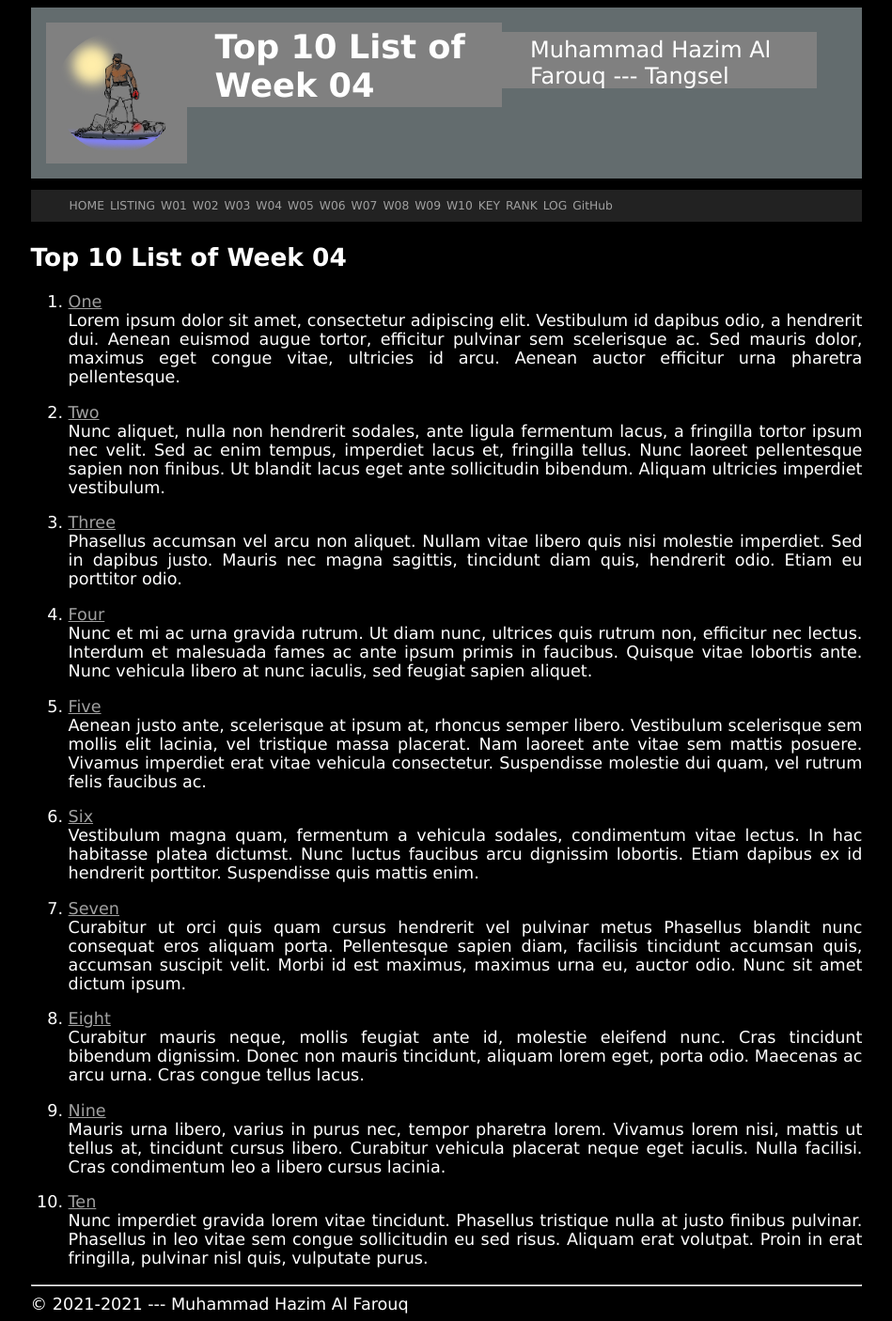
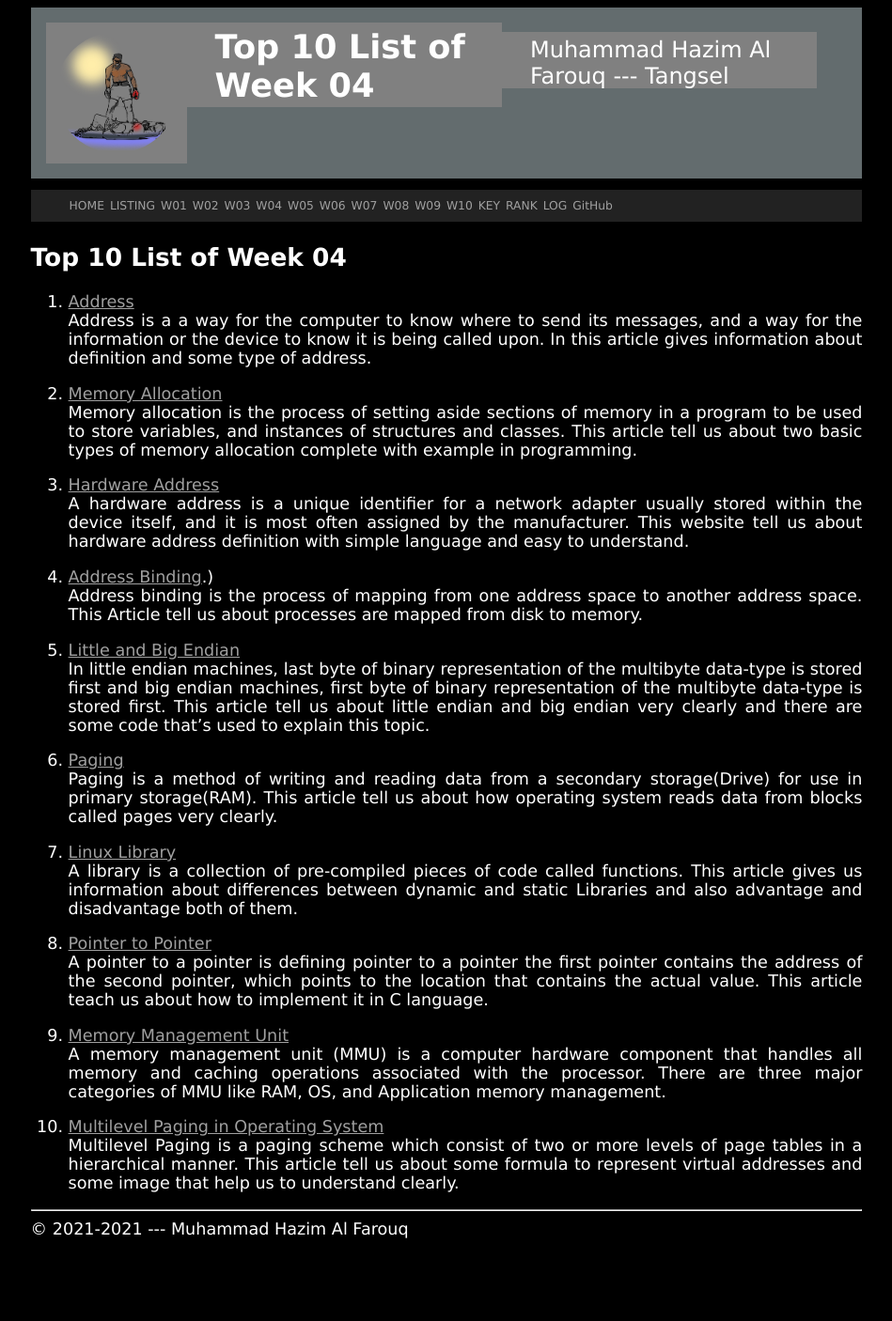
Before and after one commit to cobrayyxx/os211, a Jekyll site: the page built from w04.md, in a window 1280 px wide. Shown: the whole page at 94% size, without its empty margins (165-1114 px from the left). Built offline with Jekyll 4.4.1, drawn with Linux system fonts in a browser that asks for light colours; our own code applies the rules of GitHub Pages for plain Markdown files; after the commit the page ends 1326 px from its top, so only the background shows below that.

Commit message:
returning w04

```diff
--- a/w04.md
+++ b/w04.md
@@ -5,72 +5,42 @@ permalink: /W04/
 
 # Top 10 List of Week 04
 
-1. [One](https://en.wikipedia.org/wiki/1)<br>
-Lorem ipsum dolor sit amet, consectetur adipiscing elit.
-Vestibulum id dapibus odio, a hendrerit dui.
-Aenean euismod augue tortor, efficitur pulvinar sem scelerisque ac.
-Sed mauris dolor, maximus eget congue vitae, ultricies id arcu.
-Aenean auctor efficitur urna pharetra pellentesque.
+1. [Address](https://ecomputernotes.com/fundamental/terms/address)<br>
+Address is a a way for the computer to know where to send its messages, and a way for the information or the device to know it is being called upon.
+In this article gives information about definition and some type of address.
 
-2. [Two](https://en.wikipedia.org/wiki/2)<br>
-Nunc aliquet, nulla non hendrerit sodales, ante ligula fermentum lacus, a fringilla tortor ipsum nec velit.
-Sed ac enim tempus, imperdiet lacus et, fringilla tellus.
-Nunc laoreet pellentesque sapien non finibus.
-Ut blandit lacus eget ante sollicitudin bibendum.
-Aliquam ultricies imperdiet vestibulum.
+2. [Memory Allocation](http://www.cs.uah.edu/~rcoleman/Common/C_Reference/MemoryAlloc.html#:~:text=Memory%20allocation%20is%20the%20process,of%20a%20structure%20or%20class.)<br>
+Memory allocation is the process of setting aside sections of memory in a program to be used to store variables, and instances of structures and classes.
+This article tell us about two basic types of memory allocation complete with example in programming.
 
-3. [Three](https://en.wikipedia.org/wiki/3)<br>
-Phasellus accumsan vel arcu non aliquet.
-Nullam vitae libero quis nisi molestie imperdiet.
-Sed in dapibus justo.
-Mauris nec magna sagittis, tincidunt diam quis, hendrerit odio.
-Etiam eu porttitor odio.
+3. [Hardware Address](https://www.askit.ttu.edu/portal/app/portlets/results/viewsolution.jsp?guest=0&solutionid=150827063105803&hypermediatext=null#:~:text=A%20hardware%20address%20is%20a,often%20assigned%20by%20the%20manufacturer.&text=The%20hardware%20address%20is%20sometimes,access%20control%20(MAC)%20address.)<br>
+A hardware address is a unique identifier for a network adapter usually stored within the device itself, and it is most often assigned by the manufacturer.
+This website tell us about hardware address definition with simple language and easy to understand.
 
-4. [Four](https://en.wikipedia.org/wiki/4)<br>
-Nunc et mi ac urna gravida rutrum.
-Ut diam nunc, ultrices quis rutrum non, efficitur nec lectus.
-Interdum et malesuada fames ac ante ipsum primis in faucibus.
-Quisque vitae lobortis ante.
-Nunc vehicula libero at nunc iaculis, sed feugiat sapien aliquet.
+4. [Address Binding](https://www.geeksforgeeks.org/mapping-virtual-addresses-to-physical-addresses/#:~:text=Address%20binding%20is%20the%20process,that%20is%20loaded%20into%20memory).)<br>
+Address binding is the process of mapping from one address space to another address space.
+This Article tell us about processes are mapped from disk to memory.
 
-5. [Five](https://en.wikipedia.org/wiki/5)<br>
-Aenean justo ante, scelerisque at ipsum at, rhoncus semper libero.
-Vestibulum scelerisque sem mollis elit lacinia, vel tristique massa placerat.
-Nam laoreet ante vitae sem mattis posuere.
-Vivamus imperdiet erat vitae vehicula consectetur.
-Suspendisse molestie dui quam, vel rutrum felis faucibus ac.
+5. [Little and Big Endian](https://www.geeksforgeeks.org/little-and-big-endian-mystery/)<br>
+In little endian machines, last byte of binary representation of the multibyte data-type is stored first and  big endian machines, first byte of binary representation of the multibyte data-type is stored first.
+This article tell us about little endian and big endian very clearly and there are some code that's used to explain this topic.
 
-6. [Six](https://en.wikipedia.org/wiki/6)<br>
-Vestibulum magna quam, fermentum a vehicula sodales, condimentum vitae lectus.
-In hac habitasse platea dictumst.
-Nunc luctus faucibus arcu dignissim lobortis.
-Etiam dapibus ex id hendrerit porttitor.
-Suspendisse quis mattis enim.
+6. [Paging](https://medium.com/@esmerycornielle/memory-management-paging-43b85abe6d2f)<br>
+Paging is a method of writing and reading data from a secondary storage(Drive) for use in primary storage(RAM).
+This article tell us about how operating system reads data from blocks called pages very clearly.
 
-7. [Seven](https://en.wikipedia.org/wiki/7)<br>
-Curabitur ut orci quis quam cursus hendrerit vel pulvinar metus
-Phasellus blandit nunc consequat eros aliquam porta.
-Pellentesque sapien diam, facilisis tincidunt accumsan quis, accumsan suscipit velit.
-Morbi id est maximus, maximus urna eu, auctor odio.
-Nunc sit amet dictum ipsum.
+7. [Linux Library](https://medium.com/swlh/linux-basics-static-libraries-vs-dynamic-libraries-a7bcf8157779)<br>
+A library is a collection of pre-compiled pieces of code called functions.
+This article gives us information about  differences between dynamic and static Libraries and also advantage and disadvantage both of them.
 
-8. [Eight](https://en.wikipedia.org/wiki/8)<br>
-Curabitur mauris neque, mollis feugiat ante id, molestie eleifend nunc.
-Cras tincidunt bibendum dignissim.
-Donec non mauris tincidunt, aliquam lorem eget, porta odio.
-Maecenas ac arcu urna.
-Cras congue tellus lacus.
+8. [Pointer to Pointer](https://www.tutorialspoint.com/cprogramming/c_pointer_to_pointer.htm#:~:text=A%20pointer%20to%20a%20pointer,or%20a%20chain%20of%20pointers.&text=When%20we%20define%20a%20pointer,actual%20value%20as%20shown%20below.)<br>
+A pointer to a pointer is defining pointer to  a pointer the first pointer contains the address of the second pointer, which points to the location that contains the actual value.
+This article teach us about how to implement it in C language.
 
-9. [Nine](https://en.wikipedia.org/wiki/9)<br>
-Mauris urna libero, varius in purus nec, tempor pharetra lorem.
-Vivamus lorem nisi, mattis ut tellus at, tincidunt cursus libero.
-Curabitur vehicula placerat neque eget iaculis.
-Nulla facilisi.
-Cras condimentum leo a libero cursus lacinia.
+9. [Memory Management Unit](https://whatis.techtarget.com/definition/memory-management-unit-MMU)<br>
+A memory management unit (MMU) is a computer hardware component that handles all memory and caching operations associated with the processor.
+There are three major categories of MMU like RAM, OS, and Application memory management.
 
-10. [Ten](https://en.wikipedia.org/wiki/10)<br>
-Nunc imperdiet gravida lorem vitae tincidunt.
-Phasellus tristique nulla at justo finibus pulvinar.
-Phasellus in leo vitae sem congue sollicitudin eu sed risus.
-Aliquam erat volutpat.
-Proin in erat fringilla, pulvinar nisl quis, vulputate purus.
+10. [Multilevel Paging in Operating System](https://www.geeksforgeeks.org/multilevel-paging-in-operating-system/)<br>
+Multilevel Paging is a paging scheme which consist of two or more levels of page tables in a hierarchical manner.
+This article tell us about some formula to represent virtual addresses and some image that help us to understand clearly.
```
